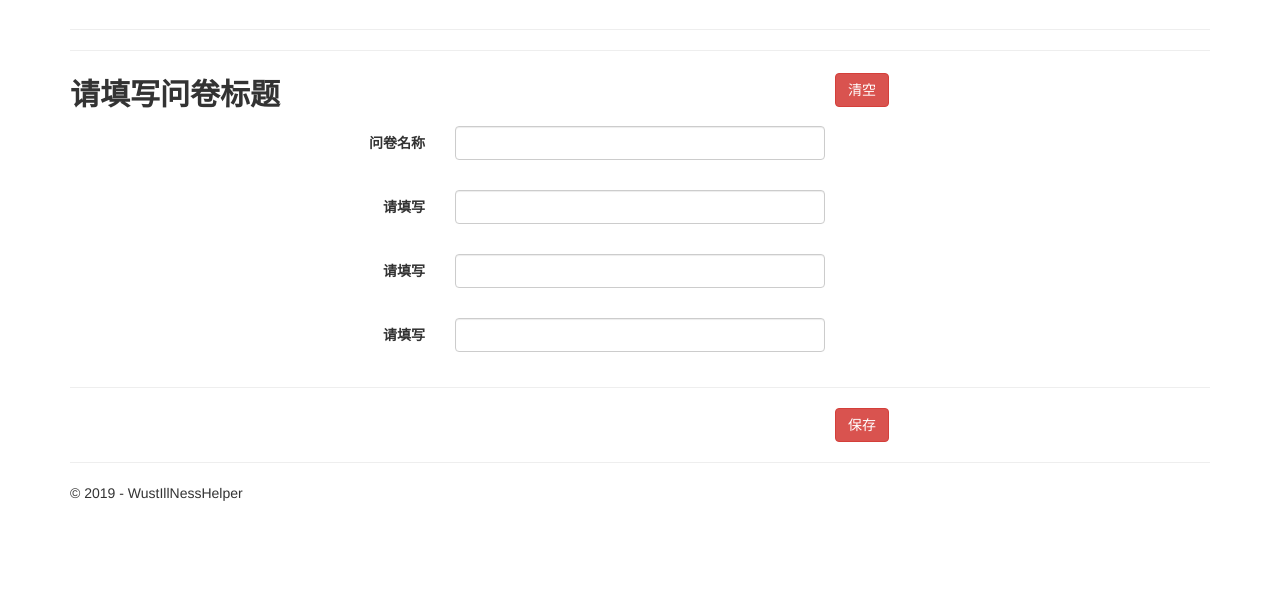
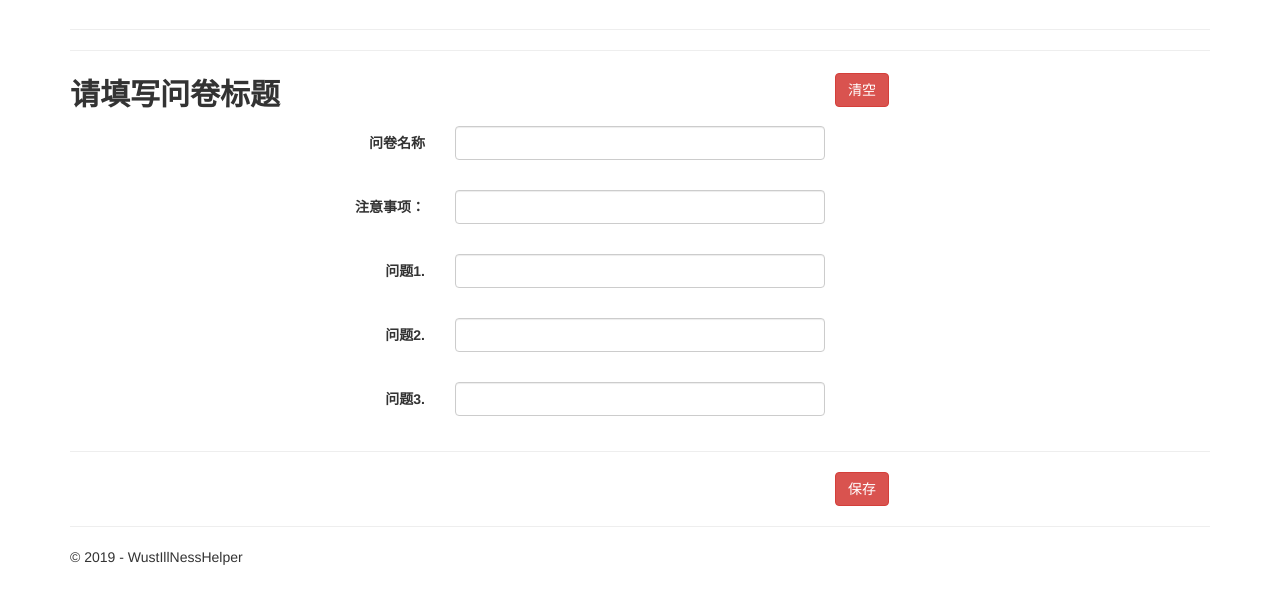
Before and after one commit to lza1047771038/WustIllnessHelperServer, a Django app: page /AddSurveyInfos in a window 1280 px wide. Shown: the part 51-655 px from the top of the page. Run offline with Django 3.2, Linux system fonts and the light colour scheme; parts of the project's set-up code (start-up, migrations or seed data) failed here and were passed over; some libraries are stand-ins or nearby versions.

Commit message:
增加warning字段

```diff
--- a/TestServer/urls.py
+++ b/TestServer/urls.py
@@ -37,7 +37,6 @@ urlpatterns = [
     url(r'^comment_post', views.post_comments),
     url(r'^reply_post', views.post_replies),
     url(r'^MediaFiles/(?P<path>.*)', serve, {'document_root': settings.MEDIA_ROOT}),
-    url(r'^static/(?P<path>.*)', serve, {'document_root': settings.STATIC_ROOT}),
     url(r'^Survey_Result',views.Survey_result),
     url(r'^Survey_List', views.Survey_List),
     url(r'^Survey_Response', views.Survey_Response),
--- a/templates/AddManualQuestion.html
+++ b/templates/AddManualQuestion.html
@@ -6,7 +6,7 @@
     <meta http-equiv="Content-Type" content="text/html; charset=utf-8" />
     <meta charset="utf-8" />
     <meta name="viewport" content="width=device-width, initial-scale=1.0">
-    <title>调查问卷录入</title>
+    <title>青春彩虹伞填空题录入</title>
 
     <link href="{% static 'Bootstrap/3.3.7/css/bootstrap.min.css' %}" rel="stylesheet">
     <script src="{% static 'Bootstrap/3.3.7/js/jquery-3.3.1.min.js' %}"></script>
--- a/templates/AddMutipleQuestion.html
+++ b/templates/AddMutipleQuestion.html
@@ -6,7 +6,7 @@
     <meta http-equiv="Content-Type" content="text/html; charset=utf-8"/>
     <meta charset="utf-8"/>
     <meta name="viewport" content="width=device-width, initial-scale=1.0">
-    <title>调查问卷录入</title>
+    <title>青春彩虹伞多选录入</title>
 
     <link href="{% static 'Bootstrap/3.3.7/css/bootstrap.min.css' %}" rel="stylesheet">
     <script src="{% static 'Bootstrap/3.3.7/js/jquery-3.3.1.min.js' %}"></script>
--- a/templates/AddSingleQuestion.html
+++ b/templates/AddSingleQuestion.html
@@ -6,7 +6,7 @@
     <meta http-equiv="Content-Type" content="text/html; charset=utf-8"/>
     <meta charset="utf-8"/>
     <meta name="viewport" content="width=device-width, initial-scale=1.0">
-    <title>Index - 我的 ASP.NET 应用程序</title>
+    <title>青春彩虹伞单选录入</title>
 
 
     <link href="{% static 'Bootstrap/3.3.7/css/bootstrap.min.css' %}" rel="stylesheet">
--- a/templates/AddSurveyInfos.html
+++ b/templates/AddSurveyInfos.html
@@ -6,7 +6,7 @@
     <meta http-equiv="Content-Type" content="text/html; charset=utf-8" />
     <meta charset="utf-8" />
     <meta name="viewport" content="width=device-width, initial-scale=1.0">
-    <title>调查问卷录入</title>
+    <title>青春彩虹伞问卷信息录入</title>
     <link href="{% static 'Bootstrap/3.3.7/css/bootstrap.min.css' %}" rel="stylesheet">
     <script src="{% static 'Bootstrap/3.3.7/js/jquery-3.3.1.min.js' %}"></script>
 
@@ -53,7 +53,15 @@
             </div>
             <div class="form-group">
                 <div class="form-group">
-                    <label for="problem1" class="control-label col-sm-4">请填写</label>
+                    <label for="warning" class="control-label col-sm-4">注意事项：</label>
+                    <div class="col-sm-4">
+                        <input class="form-control" name="warning" id="warning" />
+                    </div>
+                </div>
+            </div>
+            <div class="form-group">
+                <div class="form-group">
+                    <label for="problem1" class="control-label col-sm-4">问题1.</label>
                     <div class="col-sm-4">
                         <input class="form-control" name="problem1" id="problem1" />
                     </div>
@@ -61,7 +69,7 @@
             </div>
             <div class="form-group">
                 <div class="form-group">
-                    <label for="problem2" class="control-label col-sm-4">请填写</label>
+                    <label for="problem2" class="control-label col-sm-4">问题2.</label>
                     <div class="col-sm-4">
                         <input class="form-control" name="problem2" id="problem2" />
                     </div>
@@ -69,7 +77,7 @@
             </div>
             <div class="form-group">
                 <div class="form-group">
-                    <label for="problem3" class="control-label col-sm-4">请填写</label>
+                    <label for="problem3" class="control-label col-sm-4">问题3.</label>
                     <div class="col-sm-4">
                         <input class="form-control" name="problem3" id="problem3" />
                     </div>
--- a/testserver_test/models.py
+++ b/testserver_test/models.py
@@ -122,6 +122,7 @@ class manualQuestions(models.Model):
 class Survey(models.Model):
     title = models.TextField()
     type = models.TextField()
+    warning = models.TextField(default='')
     problemOffset = models.TextField(default=0)
     problem1 = models.TextField(default='')
     problem2 = models.TextField(default='')
--- a/testserver_test/views.py
+++ b/testserver_test/views.py
@@ -211,11 +211,12 @@ def Survey_save(request):
         temp = Survey()
         temp.type = datetime.now().strftime("%Y%m%d")
         temp.title = parm.get('title')
+        temp.warning = parm.get('warning', '')
         temp.problem1 = parm.get('problem1', '')
         temp.problem2 = parm.get('problem2', '')
         temp.problem3 = parm.get('problem3', '')
 
-        header = ['序号','提交时间', '总时间(秒)']
+        header = ['序号', '提交时间', '总时间(秒)']
         if temp.problem1 is not '':
             header.append(temp.problem1)
             temp.problemOffset = 1
@@ -255,6 +256,7 @@ def Survey_result(request):
         if type is not None:
             # result = '{"index": "1","startTime": "20191028","totleTime": "219","1.": "A","2.": "B","3.": "C","4.": "A","5.": "D","6.": "E"}'
             result = json.loads(result)
+
             workbookreader = xlrd.open_workbook(BASE_DIR + '/MediaFiles/SurveyResult/' + str(type) + '.xls')
             worksheetreader = workbookreader.sheet_by_name('sheet1')
             workbook = copy(workbookreader)
```
